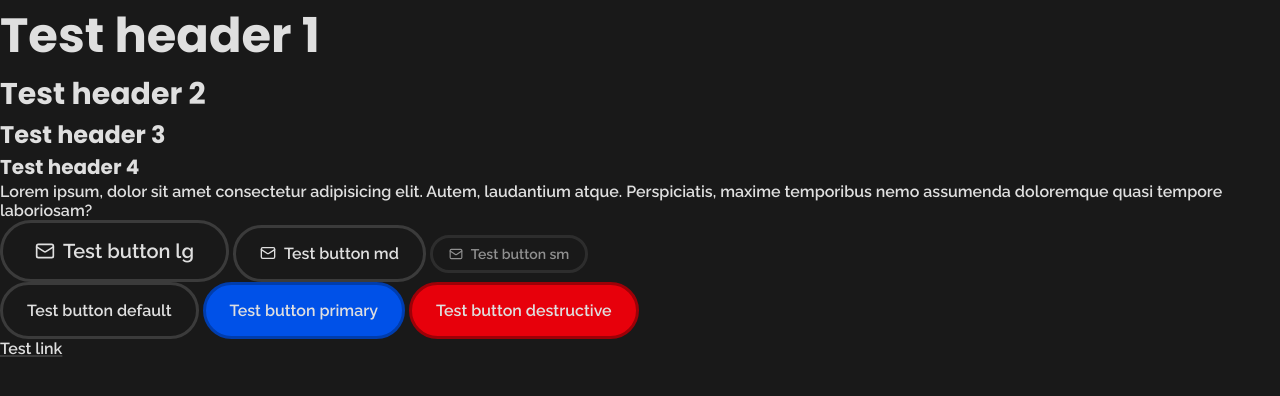
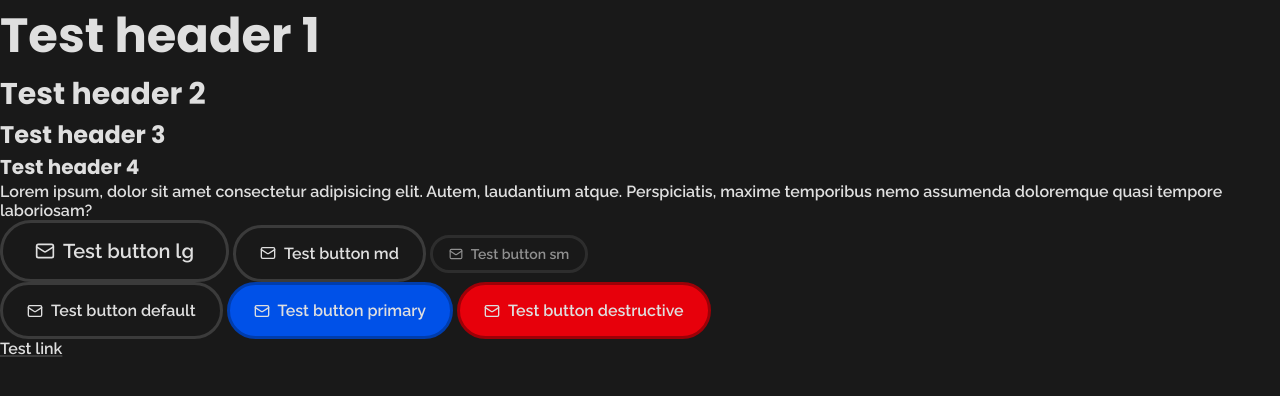
Before and after one commit to Vaalley/kohai-ui, a SvelteKit app: page / in a window 1280 px wide. Shown: the top 396 px of the page. Built offline with nearby package versions, Linux system fonts and the light colour scheme.

Commit message:
refactor: move icon from Button props to children slot for more flexible composition

```diff
--- a/src/lib/components/atoms/button.svelte
+++ b/src/lib/components/atoms/button.svelte
@@ -1,20 +1,16 @@
 <script lang="ts">
 	import type { Snippet } from "svelte";
 
-	let { children, size = "md", color = "default", clickAction, disabled, Icon }: {
+	let { children, size = "md", color = "default", clickAction, disabled }: {
 		children: Snippet;
 		size?: "lg" | "md" | "sm";
 		color?: "default" | "primary" | "destructive";
 		clickAction?: () => void;
 		disabled?: boolean;
-		Icon?: any;
 	} = $props();
 </script>
 
 <button {disabled} onclick={clickAction} class="button--{size} button--{color}">
-	{#if Icon}
-		<Icon size="1em" />
-	{/if}
 	{@render children()}
 </button>
 
--- a/src/routes/+page.svelte
+++ b/src/routes/+page.svelte
@@ -22,15 +22,15 @@
 	</p>
 
 	<section title="Button sizes">
-		<Button size="lg" Icon={Mail}>Test button lg</Button>
-		<Button clickAction={clickTest} Icon={Mail}>Test button md</Button>
-		<Button size="sm" Icon={Mail} clickAction={clickTest} disabled>Test button sm</Button>
+		<Button size="lg"><Mail size="1em" /> Test button lg</Button>
+		<Button clickAction={clickTest}><Mail size="1em" /> Test button md</Button>
+		<Button size="sm" clickAction={clickTest} disabled><Mail size="1em" /> Test button sm</Button>
 	</section>
 
 	<section title="Button colors">
-		<Button color="default">Test button default</Button>
-		<Button color="primary">Test button primary</Button>
-		<Button color="destructive">Test button destructive</Button>
+		<Button color="default"><Mail size="1em" /> Test button default</Button>
+		<Button color="primary"><Mail size="1em" /> Test button primary</Button>
+		<Button color="destructive"><Mail size="1em" /> Test button destructive</Button>
 	</section>
 
 	<section title="Links">
```
